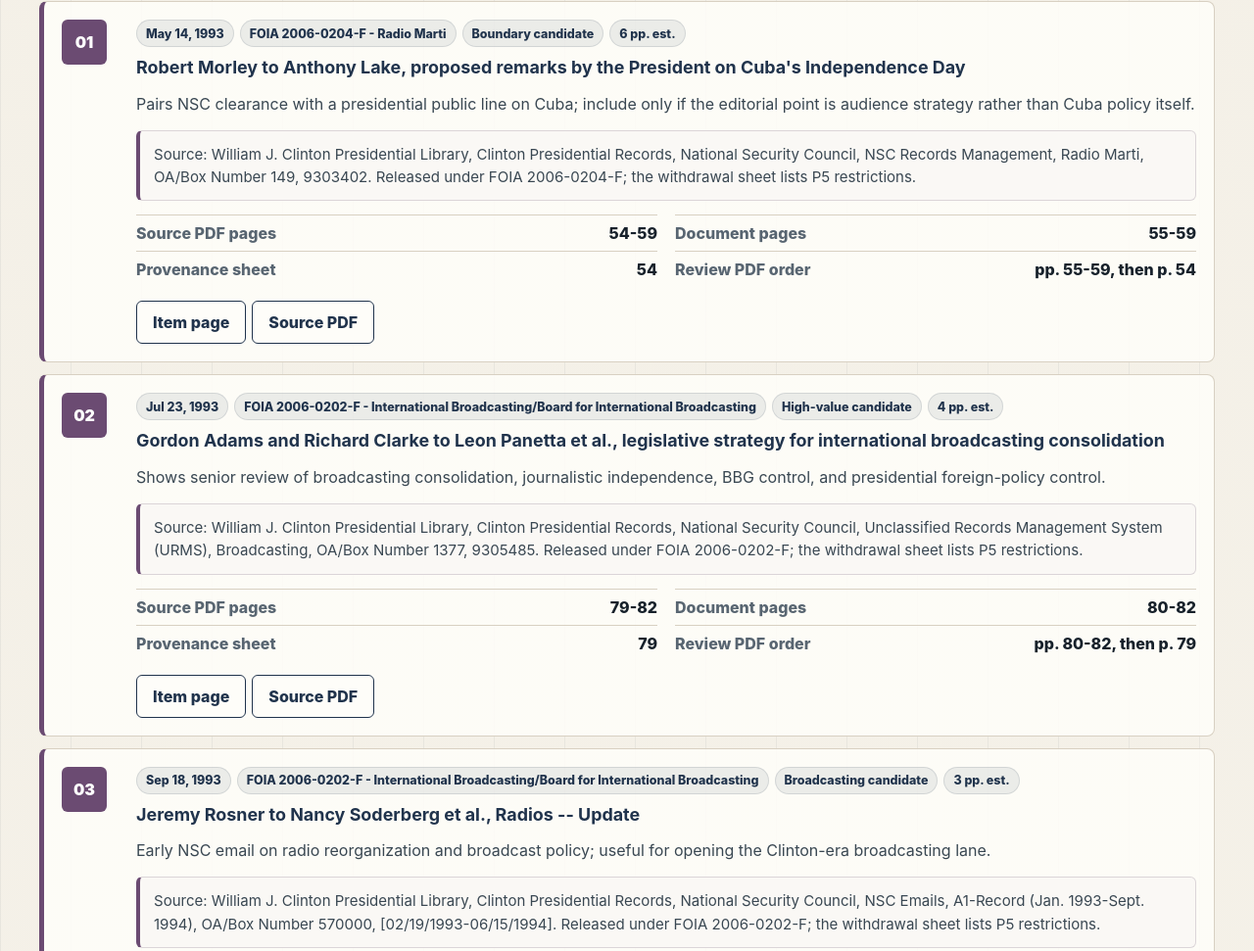
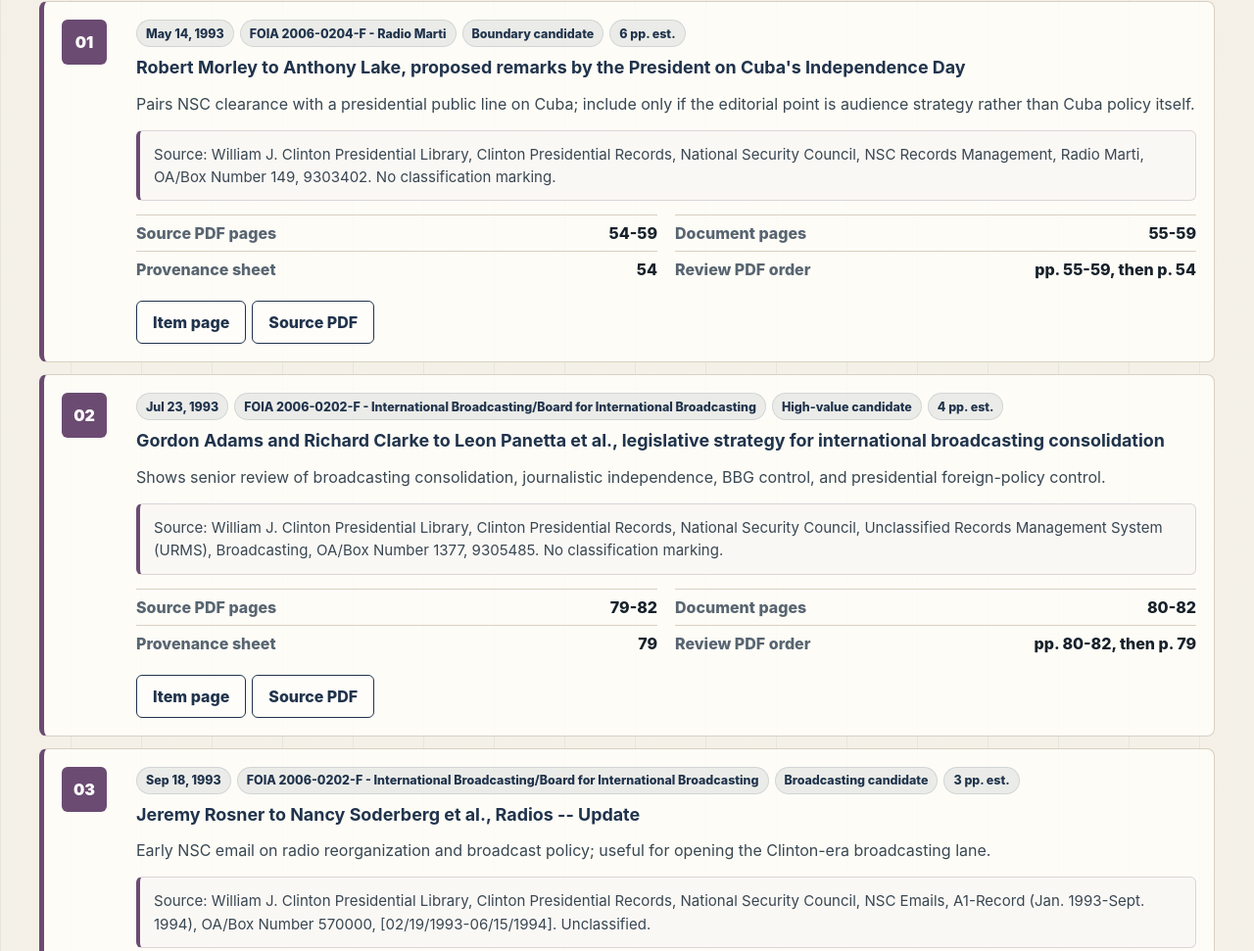
Before and after one commit to therealjameswilson/Clinton-PublicDiplomacy-93-00, a plain HTML site: page index.html in a window 1280 px wide. Shown: the part 1495-2466 px from the top of the page at 98% size. Drawn offline with Linux system fonts and the light colour scheme.

Commit message:
Finalize Clinton source notes for publication form

```diff
--- a/app.js
+++ b/app.js
@@ -562,41 +562,41 @@ const documentCandidates = [
 
 const candidateSourceNotes = {
   "1993-05-14|radio-marti|54":
-    "Source: William J. Clinton Presidential Library, Clinton Presidential Records, National Security Council, NSC Records Management, Radio Marti, OA/Box Number 149, 9303402. Released under FOIA 2006-0204-F; the withdrawal sheet lists P5 restrictions.",
+    "Source: William J. Clinton Presidential Library, Clinton Presidential Records, National Security Council, NSC Records Management, Radio Marti, OA/Box Number 149, 9303402. No classification marking.",
   "1993-07-23|international-broadcasting|79":
-    "Source: William J. Clinton Presidential Library, Clinton Presidential Records, National Security Council, Unclassified Records Management System (URMS), Broadcasting, OA/Box Number 1377, 9305485. Released under FOIA 2006-0202-F; the withdrawal sheet lists P5 restrictions.",
+    "Source: William J. Clinton Presidential Library, Clinton Presidential Records, National Security Council, Unclassified Records Management System (URMS), Broadcasting, OA/Box Number 1377, 9305485. No classification marking.",
   "1993-09-18|international-broadcasting|65":
-    "Source: William J. Clinton Presidential Library, Clinton Presidential Records, National Security Council, NSC Emails, A1-Record (Jan. 1993-Sept. 1994), OA/Box Number 570000, [02/19/1993-06/15/1994]. Released under FOIA 2006-0202-F; the withdrawal sheet lists P5 restrictions.",
+    "Source: William J. Clinton Presidential Library, Clinton Presidential Records, National Security Council, NSC Emails, A1-Record (Jan. 1993-Sept. 1994), OA/Box Number 570000, [02/19/1993-06/15/1994]. Unclassified.",
   "1994-06-24|international-broadcasting|29":
-    "Source: William J. Clinton Presidential Library, Clinton Presidential Records, National Security Council, Halperin (Democracy/Human Rights), OA/Box Number 436, International Broadcasting-RFE/RL-Move to Prague: RFE/RL-Prague Pre-Decision. Released under FOIA 2006-0202-F; the withdrawal sheet lists P5 restrictions.",
+    "Source: William J. Clinton Presidential Library, Clinton Presidential Records, National Security Council, Halperin (Democracy/Human Rights), OA/Box Number 436, International Broadcasting-RFE/RL-Move to Prague: RFE/RL-Prague Pre-Decision. No classification marking.",
   "1995-01-10|clinton-usia|223":
-    "Source: William J. Clinton Presidential Library, Clinton Presidential Records, National Security Council, NSC Emails, MSMail-Record, September 1994-September 1997, USIA near reorganization, OA/Box Number 590000, [01/06/1995-05/30/1995]. Released under FOIA 2006-0208-F; the withdrawal sheet lists P5 restrictions.",
+    "Source: William J. Clinton Presidential Library, Clinton Presidential Records, National Security Council, NSC Emails, MSMail-Record, September 1994-September 1997, USIA near reorganization, OA/Box Number 590000, [01/06/1995-05/30/1995]. Unclassified.",
   "1995-02-14|clinton-usia|60":
-    "Source: William J. Clinton Presidential Library, Clinton Presidential Records, National Security Council, Mort Halperin (Democracy/Human Rights), OA/Box Number 435, REGO: State/USIA (Public Affairs-Public Diplomacy) [2]. Released under FOIA 2006-0208-F; the withdrawal sheet lists P5 restrictions.",
+    "Source: William J. Clinton Presidential Library, Clinton Presidential Records, National Security Council, Mort Halperin (Democracy/Human Rights), OA/Box Number 435, REGO: State/USIA (Public Affairs-Public Diplomacy) [2]. No classification marking.",
   "1995-03-25|clinton-usia|1":
-    "Source: William J. Clinton Presidential Library, Clinton Presidential Records, National Security Council, Morton Halperin (Democracy/Human Rights), OA/Box Number 435, REGO: State/USIA [U.S. Information Agency] (Public Affairs-Public Diplomacy) [1]. Released under FOIA 2006-0208-F; the withdrawal sheet lists P5 restrictions.",
+    "Source: William J. Clinton Presidential Library, Clinton Presidential Records, National Security Council, Morton Halperin (Democracy/Human Rights), OA/Box Number 435, REGO: State/USIA [U.S. Information Agency] (Public Affairs-Public Diplomacy) [1]. No classification marking.",
   "1996-04-22|radio-marti|51":
-    "Source: William J. Clinton Presidential Library, Clinton Presidential Records, National Security Council, NSC Emails, MSMail-Non-Record, September 1994-September 1997, Radio Marti, OA/Box Number 605000, [07/28/1995-04/26/1996]. Released under FOIA 2006-0204-F; the withdrawal sheet lists P5 restrictions.",
+    "Source: William J. Clinton Presidential Library, Clinton Presidential Records, National Security Council, NSC Emails, MSMail-Non-Record, September 1994-September 1997, Radio Marti, OA/Box Number 605000, [07/28/1995-04/26/1996]. Unclassified.",
   "1996-11-26|clinton-usia|82":
-    "Source: William J. Clinton Presidential Library, Clinton Presidential Records, National Security Council, Matt Lorin (Democracy/Human Rights), OA/Box Number 799, International Broadcasting-Lorin (3). Released under FOIA 2006-0208-F; the withdrawal sheet lists P5 restrictions.",
+    "Source: William J. Clinton Presidential Library, Clinton Presidential Records, National Security Council, Matt Lorin (Democracy/Human Rights), OA/Box Number 799, International Broadcasting-Lorin (3). No classification marking.",
   "1998-07-07|pdd-68|13":
-    "Source: William J. Clinton Presidential Library, Clinton Presidential Records, National Security Council, NSC Emails, Exchange-Record, September 1997-January 2001, IPI and PDD, OA/Box Number 620000, [06/10/1998-08/03/1998]. Released under FOIA 2006-0207-F; the withdrawal sheet lists P5 restrictions.",
+    "Source: William J. Clinton Presidential Library, Clinton Presidential Records, National Security Council, NSC Emails, Exchange-Record, September 1997-January 2001, IPI and PDD, OA/Box Number 620000, [06/10/1998-08/03/1998]. Unclassified.",
   "1998-09-25|pdd-68|4":
-    "Source: William J. Clinton Presidential Library, Clinton Presidential Records, National Security Council, Jamie Metzl (Multilateral & Humanitarian Affairs), OA/Box Number 1348, Kosovo III [1]. Released under FOIA 2006-0207-F; the withdrawal sheet lists P5 restrictions.",
+    "Source: William J. Clinton Presidential Library, Clinton Presidential Records, National Security Council, Jamie Metzl (Multilateral & Humanitarian Affairs), OA/Box Number 1348, Kosovo III [1]. Unclassified.",
   "1998-12-01|pdd-68|9":
-    "Source: William J. Clinton Presidential Library, Clinton Presidential Records, National Security Council, NSC Emails, Exchange-Record, September 1997-January 2001, IPI PDD, OA/Box Number 620000, [12/01/1998-12/22/1998]. Released under FOIA 2006-0207-F; the withdrawal sheet lists P1/b(1) and P5 restrictions.",
+    "Source: William J. Clinton Presidential Library, Clinton Presidential Records, National Security Council, NSC Emails, Exchange-Record, September 1997-January 2001, IPI PDD, OA/Box Number 620000, [12/01/1998-12/22/1998]. Unclassified.",
   "1999-09-24|ring-around-serbia|39":
-    "Source: William J. Clinton Presidential Library, Clinton Presidential Records, National Security Council, NSC Emails, Exchange-Record, September 1997-January 2001, Ring Around Serbia, OA/Box Number 620000, [09/24/1999-09/01/2000]. Released under FOIA 2006-0206-F; the withdrawal sheet lists P5 restrictions.",
+    "Source: William J. Clinton Presidential Library, Clinton Presidential Records, National Security Council, NSC Emails, Exchange-Record, September 1997-January 2001, Ring Around Serbia, OA/Box Number 620000, [09/24/1999-09/01/2000]. Unclassified.",
   "1999-11-04|ring-around-serbia|2":
-    "Source: William J. Clinton Presidential Library, Clinton Presidential Records, National Security Council, NSC Cables, January 1999-December 2000, Ring Around Serbia, OA/Box Number 530000, [04/08/1999-12/14/1999]. Released under FOIA 2006-0206-F; the withdrawal sheet lists P5 restrictions.",
+    "Source: William J. Clinton Presidential Library, Clinton Presidential Records, National Security Council, NSC Cables, January 1999-December 2000, Ring Around Serbia, OA/Box Number 530000, [04/08/1999-12/14/1999]. Unclassified.",
   "2000-01-10|lieberman-uspd|51":
-    "Source: William J. Clinton Presidential Library, Clinton Presidential Records, National Security Council, NSC Cables, January 1999-December 2000 [Secretary], OA/Box Number 530000, [12/22/1999-12/08/2000]. Released under FOIA 2006-0199-F; the withdrawal sheet lists P5 restrictions.",
+    "Source: William J. Clinton Presidential Library, Clinton Presidential Records, National Security Council, NSC Cables, January 1999-December 2000 [Secretary], OA/Box Number 530000, [12/22/1999-12/08/2000]. Unclassified.",
   "2000-03-10|lieberman-uspd|51":
-    "Source: William J. Clinton Presidential Library, Clinton Presidential Records, National Security Council, NSC Cables, January 1999-December 2000 [Secretary], OA/Box Number 530000, [12/22/1999-12/08/2000]. Released under FOIA 2006-0199-F; the withdrawal sheet lists P5 restrictions.",
+    "Source: William J. Clinton Presidential Library, Clinton Presidential Records, National Security Council, NSC Cables, January 1999-December 2000 [Secretary], OA/Box Number 530000, [12/22/1999-12/08/2000]. Unclassified.",
   "2000-05-29|rfe-rl|1":
-    "Source: William J. Clinton Presidential Library, Clinton Presidential Records, National Security Council, NSC Emails, Exchange-Non-Record, March 1997-January 2001, RFE, OA/Box Number 630000, [08/02/1999-01/12/2001]. Released under FOIA 2006-0203-F; the withdrawal sheet lists P5 restrictions.",
+    "Source: William J. Clinton Presidential Library, Clinton Presidential Records, National Security Council, NSC Emails, Exchange-Non-Record, March 1997-January 2001, RFE, OA/Box Number 630000, [08/02/1999-01/12/2001]. Unclassified.",
   "2000-11-15|culture-diplomacy|58":
-    "Source: William J. Clinton Presidential Library, Clinton Presidential Records, National Security Council, Automated Records Management System [Email], NSC 2000/01-2001/01, Conference on Culture and Diplomacy, OA/Box Number 1250000, [11/15/2000-11/28/2000]. Released under FOIA 2006-0201-F; the withdrawal sheet lists P5 restrictions."
+    "Source: William J. Clinton Presidential Library, Clinton Presidential Records, National Security Council, Automated Records Management System [Email], NSC 2000/01-2001/01, Conference on Culture and Diplomacy, OA/Box Number 1250000, [11/15/2000-11/28/2000]. No classification marking."
 };
 
 const chronology = [
@@ -745,22 +745,22 @@ const boundaries = [
   }
 ];
 
-const sourceNoteSkeleton = `Draft Clinton Library source-note order, following the published Bush Library FRUS pattern:
-Source: repository, presidential records, office or collection, series or staff files, OA/Box or folder trail. Classification, handling, release, and restriction facts.
+const sourceNoteSkeleton = `Publication-form Clinton Library source-note order, following published FRUS practice:
+Source: repository, presidential records, office or collection, series or staff files, OA/Box or folder trail. Verified classification and handling statement.
 
 Tracking fields outside note prose:
 - Public URL or item ID
 - NAID or catalog URL
 - Local filename or extraction path
 - Search query that found the item
+- FOIA case number and Clinton Library withdrawal-sheet P-code metadata
 - Compiler disposition and boundary rationale
 
 Clinton Library review-PDF rule:
 - Extract document-image pages first
 - Append the relevant Withdrawal/Redaction Sheet as the final provenance page
 - Keep source PDF URL, source pages, document pages, and provenance page in tracking fields
-- Treat Clinton withdrawal-sheet P codes as restriction metadata, not classification markings
-- Verify final classification and handling against the document images before selection`;
+- Verify classification and handling against the document images before selection`;
 
 const sourceRoot = document.querySelector("#source-root");
 const sourceSummary = document.querySelector("#source-summary");
--- a/index.html
+++ b/index.html
@@ -9,7 +9,7 @@
       content="A source-first compiler assist page for Foreign Relations of the United States, 1993-2000, Volume XIV, Public Diplomacy."
     />
     <link rel="stylesheet" href="styles.css?v=20260626-source-notes" />
-    <script defer src="app.js?v=20260626-annotation-checker"></script>
+    <script defer src="app.js?v=20260626-publication-source-notes"></script>
   </head>
   <body>
     <div class="compiler-network" role="navigation" aria-label="Compiler network">
```
Also changed, not shown: 3 other files.
